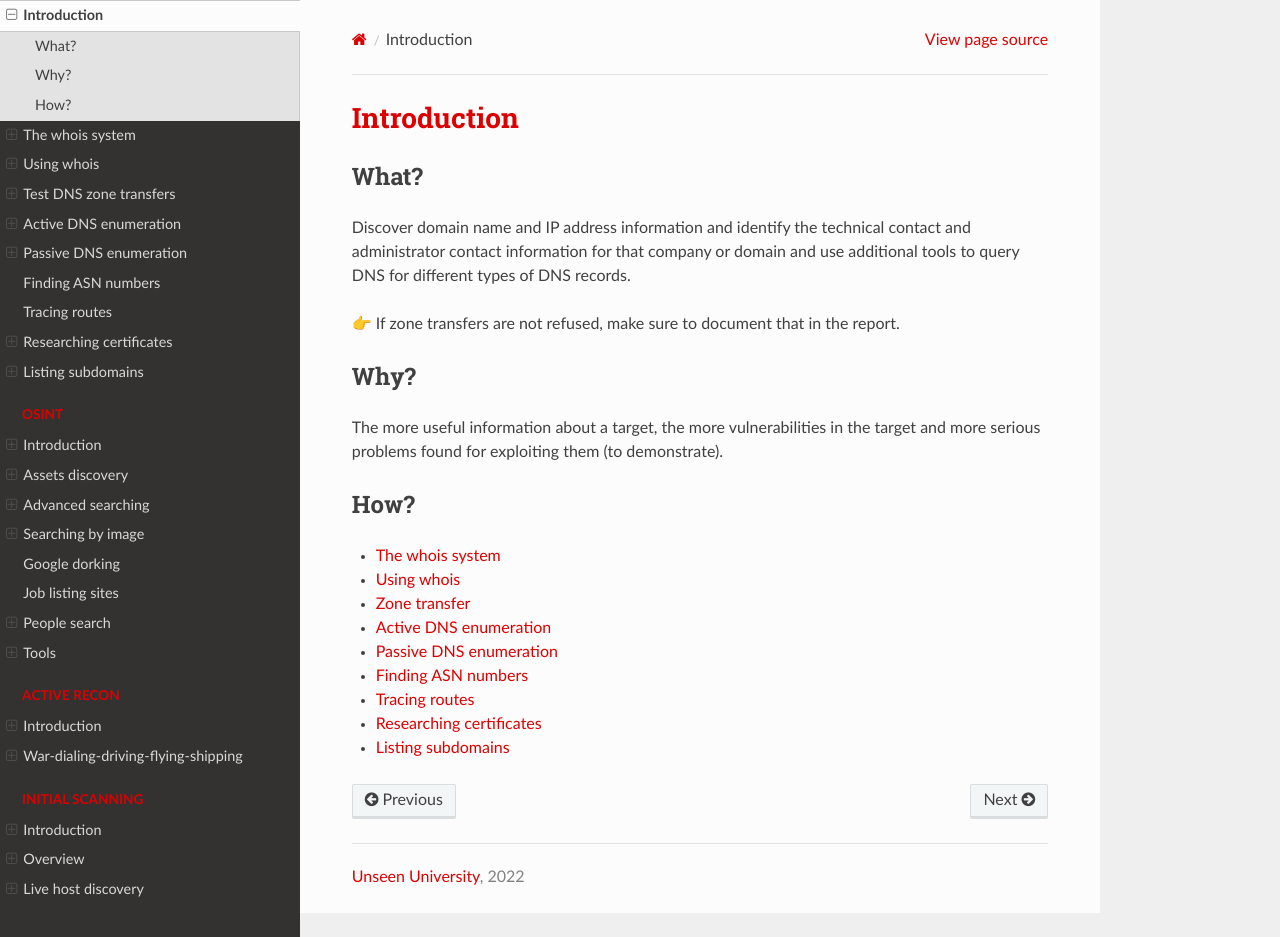
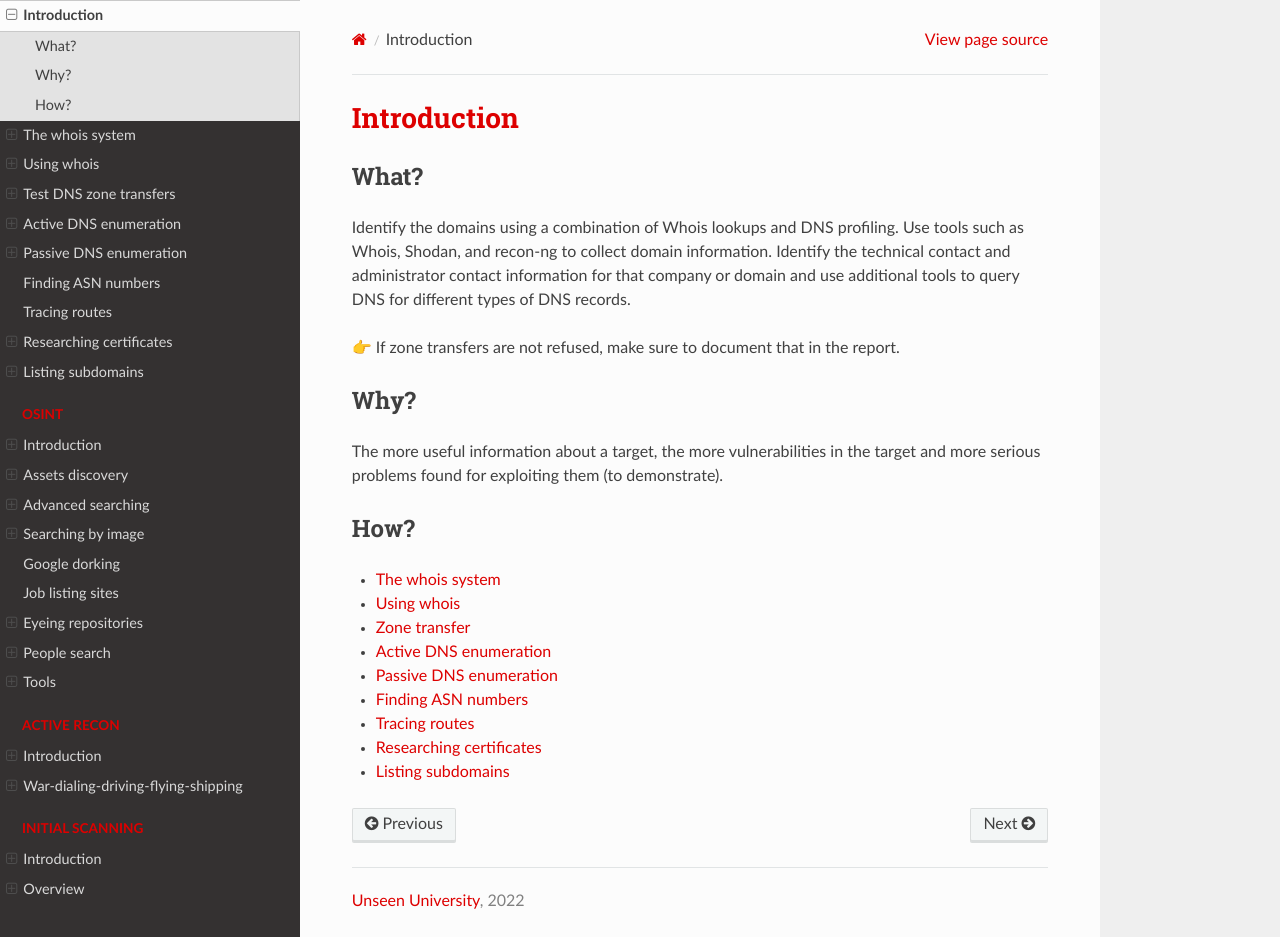
Before and after one commit to tymyrddin/red-recon, a Sphinx documentation site: the page built from source/docs/dns/README.md, in a window 1280 px wide and 937 px high. Built offline with Sphinx 7.4.7 and the Read the Docs theme 2.0.0, drawn with Linux system fonts in a browser that asks for light colours.

Commit message:
refactoring recon

```diff
--- a/source/docs/dns/README.md
+++ b/source/docs/dns/README.md
@@ -2,7 +2,8 @@
 
 ## What?
 
-Discover domain name and IP address information and identify the technical contact and administrator contact
+Identify the domains using a combination of Whois lookups and DNS profiling. Use tools such as Whois,
+Shodan, and recon-ng to collect domain information. Identify the technical contact and administrator contact
 information for that company or domain and use additional tools to query DNS for different types of DNS records.
 
 👉 If zone transfers are not refused, make sure to document that in the report.
--- a/source/index.rst
+++ b/source/index.rst
@@ -32,6 +32,7 @@ Getting to know the target using methods like researching publicly available inf
    docs/osint/images.md
    docs/osint/google-dorking.md
    docs/osint/job-ads.md
+   docs/osint/repositories.md
    docs/osint/people.md
    docs/osint/tools.md
 
```
Also changed, not shown: source/docs/osint/README.md (+1 -0 lines), source/docs/osint/repositories.md (added, +32 -0 lines).
